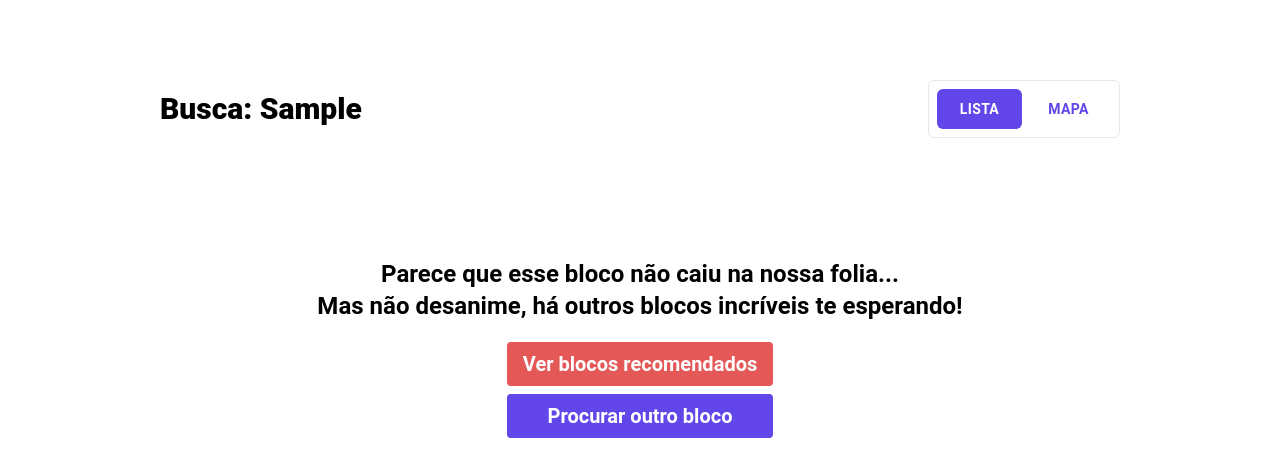
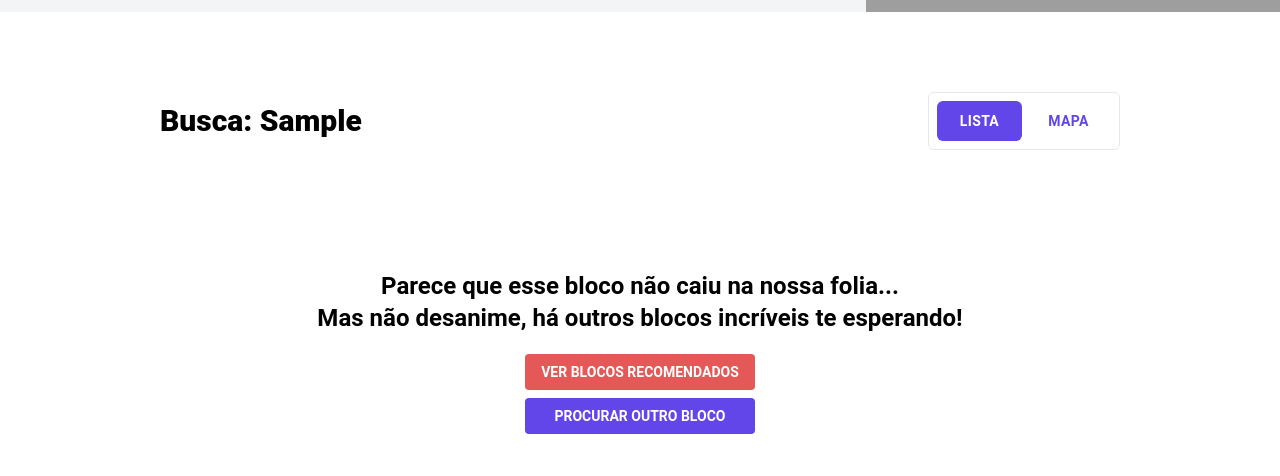
Before and after one commit to raffaez/codebloco, a React (Vite) app in the folder web/: page / in a window 1280 px wide. Both pictures are taken after typing "Sample", "Sample" into the empty fields and a click on the input "Buscar agora". Shown: the top 476 px of the page. Built offline with nearby package versions, Linux system fonts and the light colour scheme; grey boxes are pictures that could not be loaded.

Commit message:
style: smaller buttons

```diff
--- a/web/src/pages/Conteudo.tsx
+++ b/web/src/pages/Conteudo.tsx
@@ -90,14 +90,14 @@ function Conteudo() {
     <>
       <button
         onClick={resetarBusca}
-        className="w-full bg-red-500 hover:bg-red-500/90 text-white font-bold py-2 px-4 rounded focus:outline-none transition duration-200 text-xl"
+        className="w-full uppercase bg-red-500 hover:bg-red-500/90 text-white font-bold py-2 px-4 rounded focus:outline-none transition duration-200 text-sm"
         type="button"
       >
         Ver blocos recomendados
       </button>
       <button
         onClick={buscarOutro}
-        className="w-full bg-purple-500 hover:bg-purple-500/90 text-white font-bold py-2 px-4 rounded focus:outline-none transition duration-200 text-xl"
+        className="w-full uppercase bg-purple-500 hover:bg-purple-500/90 text-white font-bold py-2 px-4 rounded focus:outline-none transition duration-200 text-sm"
         type="button"
       >
         Procurar outro bloco
```
